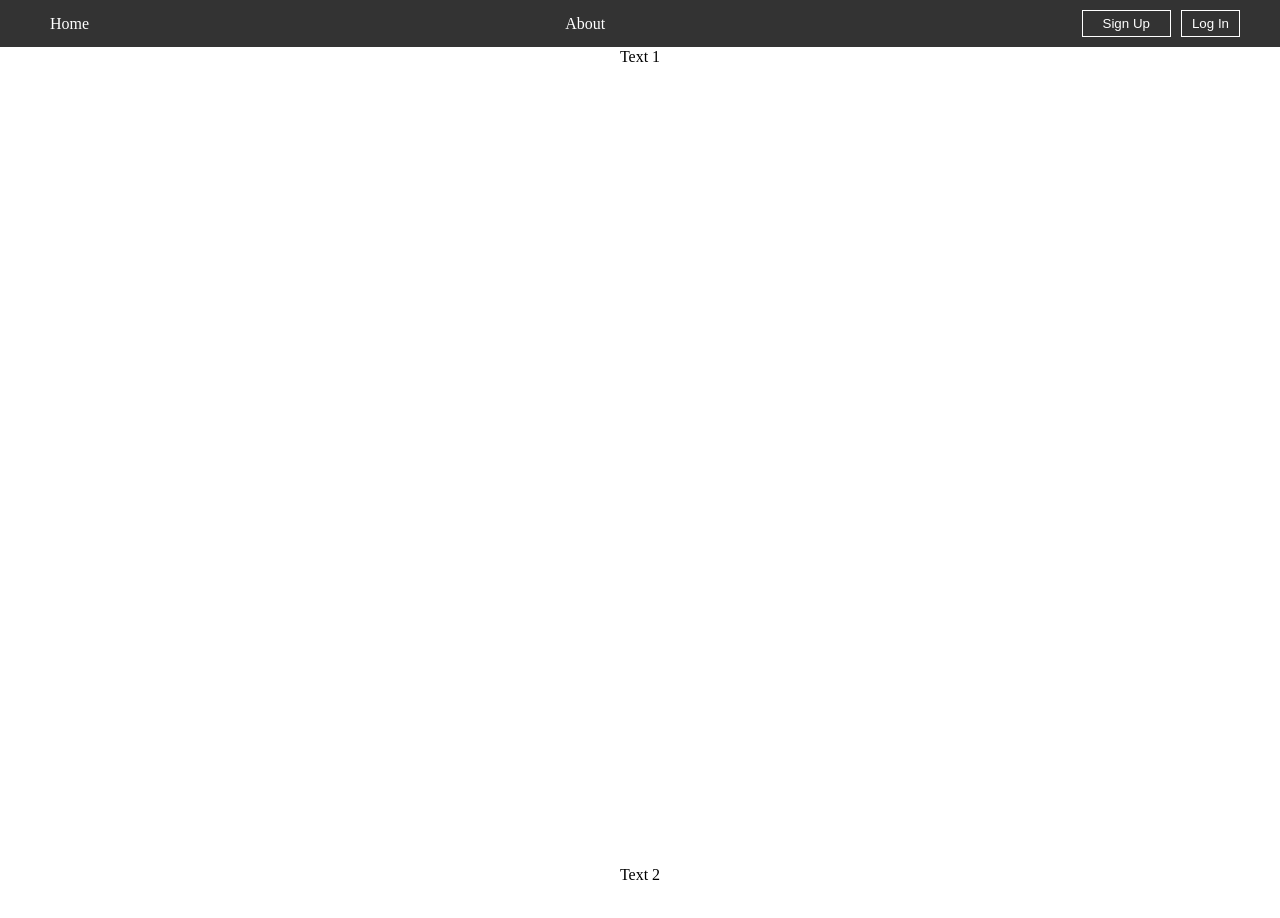
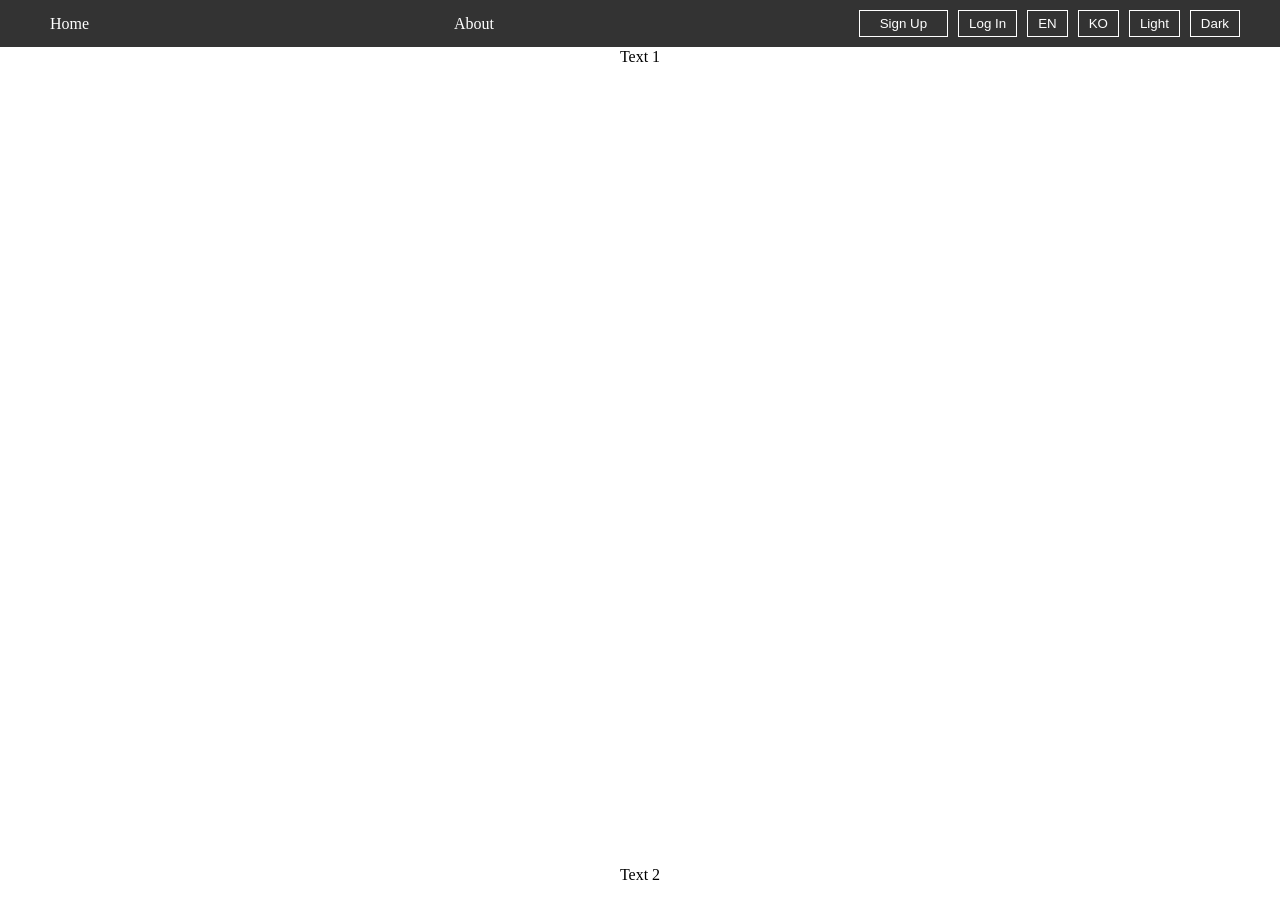
Before and after one commit to Akows/prj08EssenceAura, a React (Vite) app in the folder frontend/: page / in a window 1280 px wide. Shown: the top 918 px of the page. Built offline with nearby package versions, Linux system fonts and the light colour scheme.

Commit message:
Feat: 언어 및 테마 변경 기능을 호출하는 커스텀 훅을 상단 메뉴바에서 테스트. (Redux 및 LocalStorage 모두 정상 동작함을 확인.)

```diff
--- a/frontend/src/components/common/Navigation.tsx
+++ b/frontend/src/components/common/Navigation.tsx
@@ -1,6 +1,8 @@
 import React from 'react';
 import styled from 'styled-components';
 import { Link } from 'react-router-dom';
+import { useChangeTheme } from '../../hooks/useChangeTheme';
+import { useChangeLanguage } from '../../hooks/useChangeLanguage';
 
 const Nav = styled.nav`
   position: fixed;
@@ -42,6 +44,9 @@ const Button = styled.button`
 `;
 
 const Navigation: React.FC = () => {
+  const changeTheme = useChangeTheme();
+  const changeLanguage = useChangeLanguage();
+
   return (
     <Nav>
       <NavInner>
@@ -50,6 +55,12 @@ const Navigation: React.FC = () => {
         <RightSection>
           <Button><NavLink to="/signup">Sign Up</NavLink></Button>
           <Button>Log In</Button>
+          {/* 언어 변경 버튼 */}
+          <Button onClick={() => changeLanguage('en')}>EN</Button>
+          <Button onClick={() => changeLanguage('ko')}>KO</Button>
+          {/* 테마 변경 버튼 */}
+          <Button onClick={() => changeTheme('light')}>Light</Button>
+          <Button onClick={() => changeTheme('dark')}>Dark</Button>
         </RightSection>
       </NavInner>
     </Nav>
--- /dev/null
+++ b/frontend/src/hooks/useChangeLanguage.ts
@@ -0,0 +1,13 @@
+import { useDispatch } from 'react-redux';
+import { setLanguage } from '../redux/slices/uiSlice';
+
+export const useChangeLanguage = () => {
+  const dispatch = useDispatch();
+
+  const changeLanguage = (language : string) => {
+    dispatch(setLanguage(language));
+    localStorage.setItem('language', language);
+  };
+
+  return changeLanguage;
+};
--- /dev/null
+++ b/frontend/src/hooks/useChangeTheme.ts
@@ -0,0 +1,13 @@
+import { useDispatch } from 'react-redux';
+import { setTheme } from '../redux/slices/uiSlice';
+
+export const useChangeTheme = () => {
+  const dispatch = useDispatch();
+
+  const changeTheme = (theme : string) => {
+    dispatch(setTheme(theme));
+    localStorage.setItem('theme', theme);
+  };
+
+  return changeTheme;
+};
```
